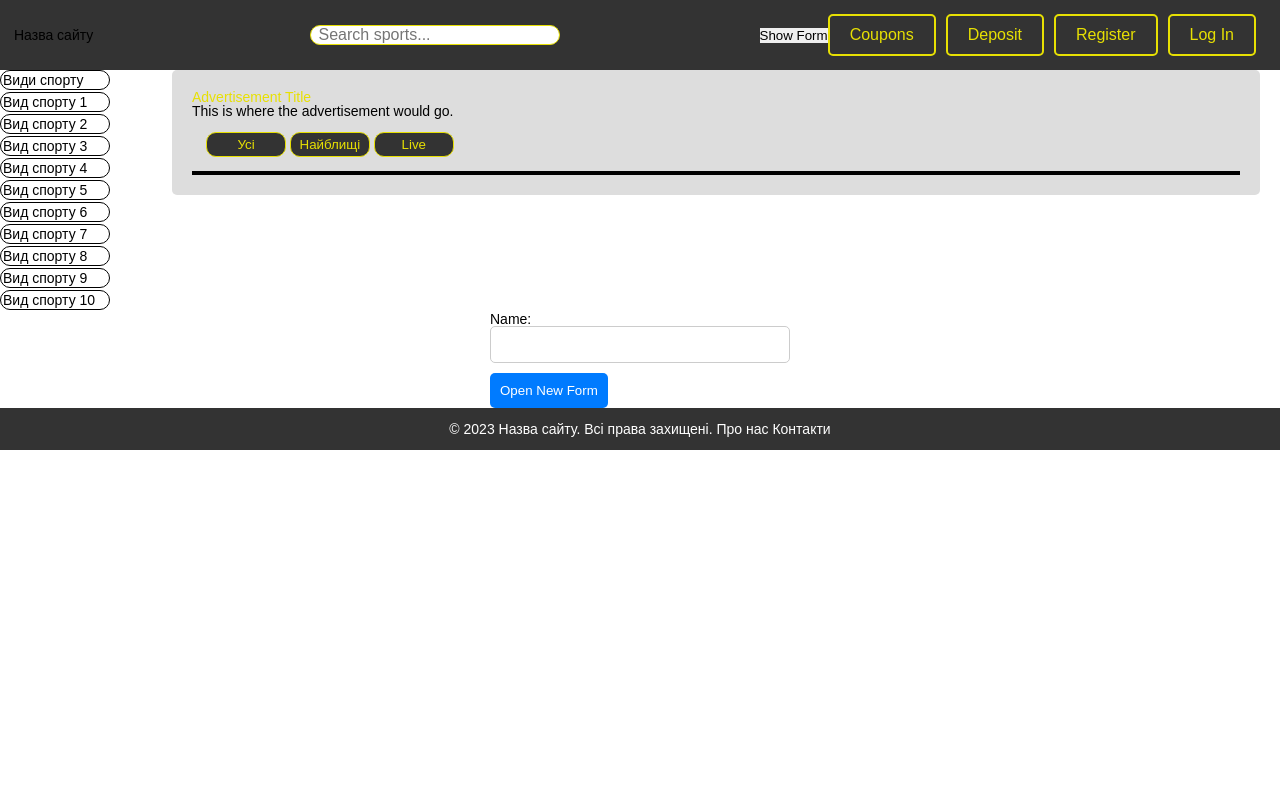
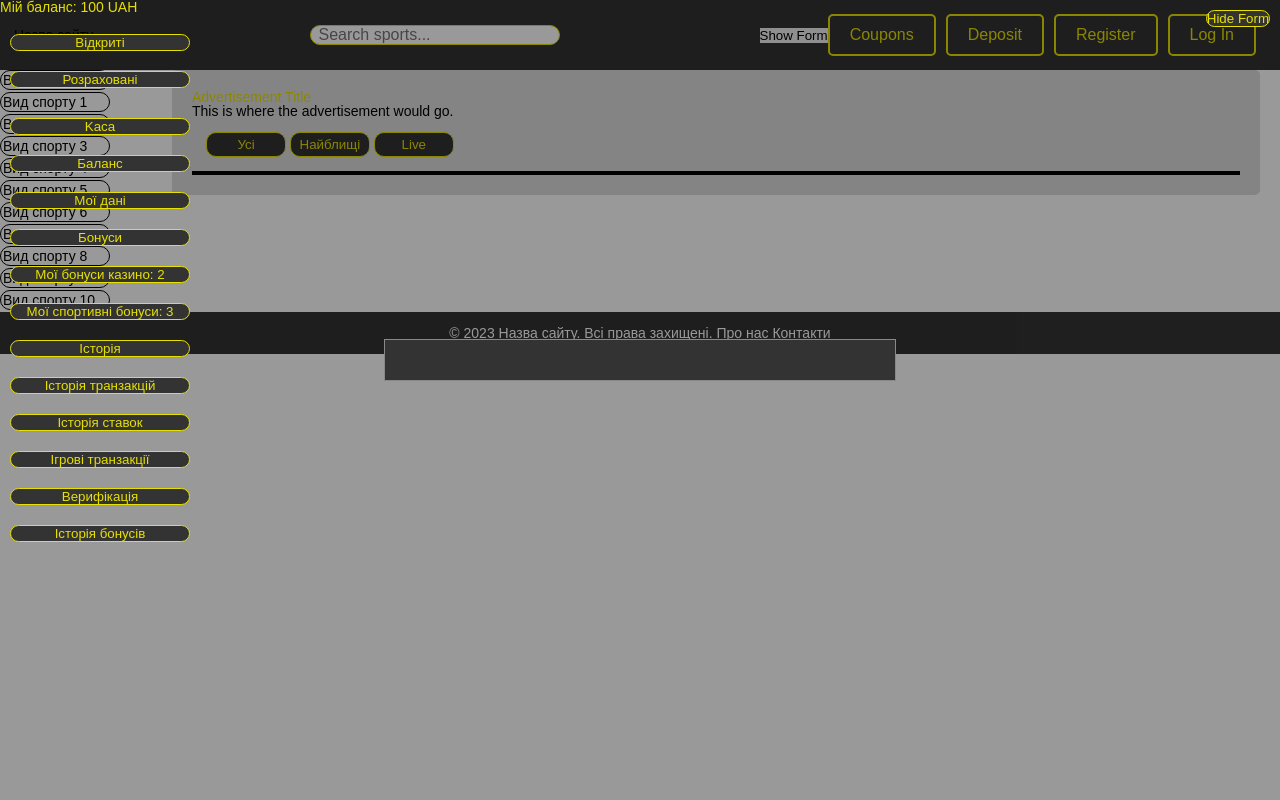
Before and after one commit to SashaAndru/Project, a PHP site: page / in a window 1280 px wide. Run offline with PHP 8.4, Linux system fonts and the light colour scheme; data that the repository does not hold is empty.

Commit message:
obnova1.4

```diff
--- a/Style.css
+++ b/Style.css
@@ -115,6 +115,17 @@ body {
     position: 10px;
   }
 
+
+
+
+
+
+
+
+
+
+
+
   .hidden, .regi {
     display: none;
   }
@@ -123,7 +134,7 @@ body {
     float: right;
   }
   .hidden1 {
-    display: none;
+    display: block;
   }
 
   .form {
@@ -176,6 +187,7 @@ body {
     width: 40%;
     max-width: 600px;
     box-sizing: border-box;
+    display: none;
   }
 
 
@@ -240,7 +252,8 @@ body {
     border: 1px solid #e7e003 ;
     color: #e7e003;
     background-color: #333;
-  }
+    border: 10%;
+    }
 
 
   .tab {
--- a/index.php
+++ b/index.php
@@ -87,7 +87,70 @@ session_start();
     </div>
 
 
-<!--form-->
+    <div id="formContainer">
+  <form id="form1" class="hidden" style="display: block">
+  <form id="form2" class="hidden">
+
+  </form>
+
+  <form id="form3" class="hidden">
+
+  </form>
+  <form id="form4" class="hidden">
+
+  </form>
+  <form id="form5" class="hidden">
+
+  </form>
+  <form id="form6" class="hidden">
+
+  </form>
+  <form id="form7" class="hidden">
+
+  </form>
+  <form id="form8" class="hidden">
+
+  </form>
+  <form id="form9" class="hidden">
+
+  </form>
+  <form id="form10" class="hidden">
+
+  </form>
+  <form id="form11" class="hidden">
+
+  </form>
+  <form id="form12" class="hidden">
+
+  </form>
+
+  <button id="hideFormButton">Hide Form</button>
+    <h2>Мій баланс: 100 UAH</h2>
+    <div class="button-group">
+      <button class="submit-button-right1" onclick="toggleForms('form1', 'form2')">Відкриті</button>
+      <button class="submit-button-right1" onclick="toggleForms('form1', 'form3')">Розраховані</button>
+    </div>
+  <div class="button-group">
+    <button id="showFormButton1" onclick="toggleForms('form3',)" class="col" id = "cash-register">Kaca</button>
+    <button class="col" onclick="toggleForms('form2')">Баланс</button>
+    <button class="col" onclick="toggleForms('form3')">Мої дані</button>
+    <button class="col" onclick="toggleForms('form4')">Бонуси</button>
+    <button class="col" onclick="toggleForms('form5')">Мої бонуси казино: 2</button>
+    <button class="col" onclick="toggleForms('form6')">Мої спортивні бонуси: 3</button>
+    <button class="col" onclick="toggleForms('form7')">Історія</button>
+    <button class="col" onclick="toggleForms('form8')">Історія транзакцій</button>
+    <button class="col" onclick="toggleForms('form9')">Історія ставок</button>
+    <button class="col" onclick="toggleForms('form10')">Ігрові транзакції</button>
+    <button class="col" onclick="toggleForms('form11')">Верифікація</button>
+    <button class="col" onclick="toggleForms('form12')">Історія бонусів</button>
+  </div>
+
+  </form>
+
+</div>
+
+
+<!--form
 
     <div id="formContainer" class="hidden">
       <form>
@@ -100,7 +163,7 @@ session_start();
         </div>
         </div>
         <div class="button-group">
-        <button id="showFormButton1" class="col" id = "cash-register">Kaca</button>
+        <button id="showFormButton1" onclick="toggleForms()" class="col" id = "cash-register">Kaca</button>
         <button class="col">Баланс</button>
         <button class="col">Мої дані</button>
         <button class="col">Бонуси</button>
@@ -118,7 +181,7 @@ session_start();
     </div>
 
 
-    <!--form каса-->
+
     <div id="formContainer1" class="hidden1">
       <form class="p">
         <div>
@@ -131,7 +194,7 @@ session_start();
                 </div>
             </div>
          <div class="button-group">
-           <button id = "cash-register" class="col">Kaca</button>
+           <button id = "cash-register" onclick="toggleForms()" class="col">Kaca</button>
            <button id="showFormButton1" class="col">Баланс</button>
            <button class="col">Мої дані</button>
            <button class="col">Бонуси</button>
@@ -145,33 +208,9 @@ session_start();
            <button class="col">Історія бонусів</button>
          </div>
         </div>
-
-        <div id="tab2" class="tab">
-          <h2>Tab 2</h2>
-          <p>Content for Tab 2</p>
-        </div>
       </form>
     </div>
-
-
-
-
-
-
-    <form id="my-form">
-  <label for="name">Name:</label>
-  <input type="text" id="name" name="name">
-  <button id="open-form-button">Open New Form</button>
-</form>
-
-<div id="new-form" style="display:none;">
-  <form id="new-form">
-    <label for="new-name">New Name:</label>
-    <input type="text" id="new-name" name="new-name">
-    <button type="submit">Submit</button>
-  </form>
-</div>
-
+    -->
 
     <footer>
       &copy; 2023 Назва сайту. Всі права захищені.
--- a/js/JavaScript.js
+++ b/js/JavaScript.js
@@ -6,7 +6,7 @@ sports.forEach(sport => {
 });
 
 //пошук
-const searchInput = document.getElementById('searchInput');
+    const searchInput = document.getElementById('searchInput');
     const sportsList = document.getElementById('sportsList');
 
     searchInput.addEventListener('input', () => {
@@ -19,8 +19,40 @@ const searchInput = document.getElementById('searchInput');
       });
     });
 
+function toggleForms() {
+    const form1 = document.getElementById("formContainer");
+    const form2 = document.getElementById("formContainer1");
 
+    form1.addEventListener('click', () => {
+      formContainer.classList.remove('hidden');
+    });
+    form2.addEventListener('click', () => {
+      formContainer.classList.add('hidden1');
+    });
+
+    // if (form1.style.display === "none") {
+    //     form1.style.display = "block";
+    //     form2.style.display = "none";
+    // }else {
+    //     form1.style.display = "none";
+    //     form2.style.display = "block";
+    // }
+     }
 //form
+function toggleForms() {
+  const args = Array.from(arguments);
+  args.forEach(formId => {
+    const form = document.getElementById(formId);
+    if (form.classList.contains('hidden')) {
+      form.classList.remove('hidden');
+    } else {
+      form.classList.add('hidden');
+    }
+  });
+}
+
+
+
 
 const showFormButton = document.getElementById('showFormButton');
 const hideFormButton = document.getElementById('hideFormButton');
```
